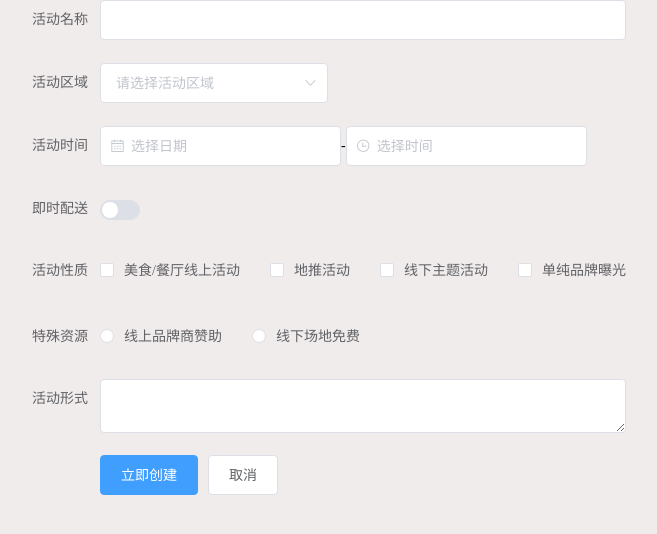
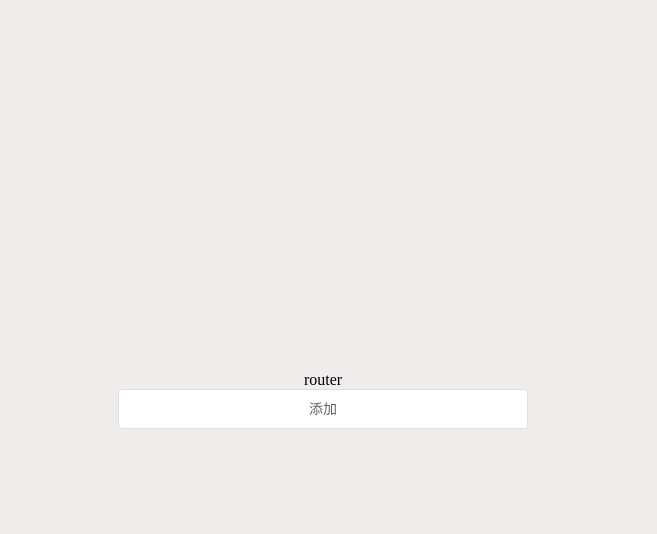
Before and after one commit to g0ngjie/alrale-mock-server, a Vue app in the folder views/: page / in a window 1280 px wide. Shown: the top 534 px of the page, without its empty margins (317-974 px from the left). Built offline with nearby package versions, Linux system fonts and the light colour scheme.

Commit message:
fix: views

```diff
--- a/views/src/App.vue
+++ b/views/src/App.vue
@@ -1,81 +1,27 @@
 <template>
   <div class="container">
-    <el-form ref="form" :model="form" label-width="80px">
-      <el-form-item label="活动名称">
-        <el-input v-model="form.name"></el-input>
-      </el-form-item>
-      <el-form-item label="活动区域">
-        <el-select v-model="form.region" placeholder="请选择活动区域">
-          <el-option label="区域一" value="shanghai"></el-option>
-          <el-option label="区域二" value="beijing"></el-option>
-        </el-select>
-      </el-form-item>
-      <el-form-item label="活动时间">
-        <el-col :span="11">
-          <el-date-picker
-            type="date"
-            placeholder="选择日期"
-            v-model="form.date1"
-            style="width: 100%;"
-          ></el-date-picker>
-        </el-col>
-        <el-col class="line" :span="2">-</el-col>
-        <el-col :span="11">
-          <el-time-picker
-            placeholder="选择时间"
-            v-model="form.date2"
-            style="width: 100%;"
-          ></el-time-picker>
-        </el-col>
-      </el-form-item>
-      <el-form-item label="即时配送">
-        <el-switch v-model="form.delivery"></el-switch>
-      </el-form-item>
-      <el-form-item label="活动性质">
-        <el-checkbox-group v-model="form.type">
-          <el-checkbox label="美食/餐厅线上活动" name="type"></el-checkbox>
-          <el-checkbox label="地推活动" name="type"></el-checkbox>
-          <el-checkbox label="线下主题活动" name="type"></el-checkbox>
-          <el-checkbox label="单纯品牌曝光" name="type"></el-checkbox>
-        </el-checkbox-group>
-      </el-form-item>
-      <el-form-item label="特殊资源">
-        <el-radio-group v-model="form.resource">
-          <el-radio label="线上品牌商赞助"></el-radio>
-          <el-radio label="线下场地免费"></el-radio>
-        </el-radio-group>
-      </el-form-item>
-      <el-form-item label="活动形式">
-        <el-input type="textarea" v-model="form.desc"></el-input>
-      </el-form-item>
-      <el-form-item>
-        <el-button type="primary" @click="onSubmit">立即创建</el-button>
-        <el-button>取消</el-button>
-      </el-form-item>
-    </el-form>
+    <div class="box">
+      <div v-for="(item, i) in list" :key="i">
+        <Router />
+      </div>
+      <el-button class="btn" @click="handleAdd">添加</el-button>
+    </div>
   </div>
 </template>
 
 <script>
+import Router from "./components/router.vue";
 export default {
   name: "App",
+  components: { Router },
   data() {
     return {
-      form: {
-        name: "",
-        region: "",
-        date1: "",
-        date2: "",
-        delivery: false,
-        type: [],
-        resource: "",
-        desc: ""
-      }
+      list: [1]
     };
   },
   methods: {
-    onSubmit() {
-      console.log("submit!");
+    handleAdd() {
+      this.list.push(1);
     }
   }
 };
@@ -91,5 +37,15 @@ export default {
   background-color: #f1ecec;
   display: flex;
   justify-content: center;
+  align-items: center;
+  .box {
+    width: 80%;
+    display: flex;
+    flex-direction: column;
+    align-items: center;
+    .btn {
+      width: 40%;
+    }
+  }
 }
 </style>
--- /dev/null
+++ b/views/src/components/router.vue
@@ -0,0 +1,8 @@
+<template>
+  <div>router</div>
+</template>
+<script>
+export default {
+  created() {}
+};
+</script>
```
